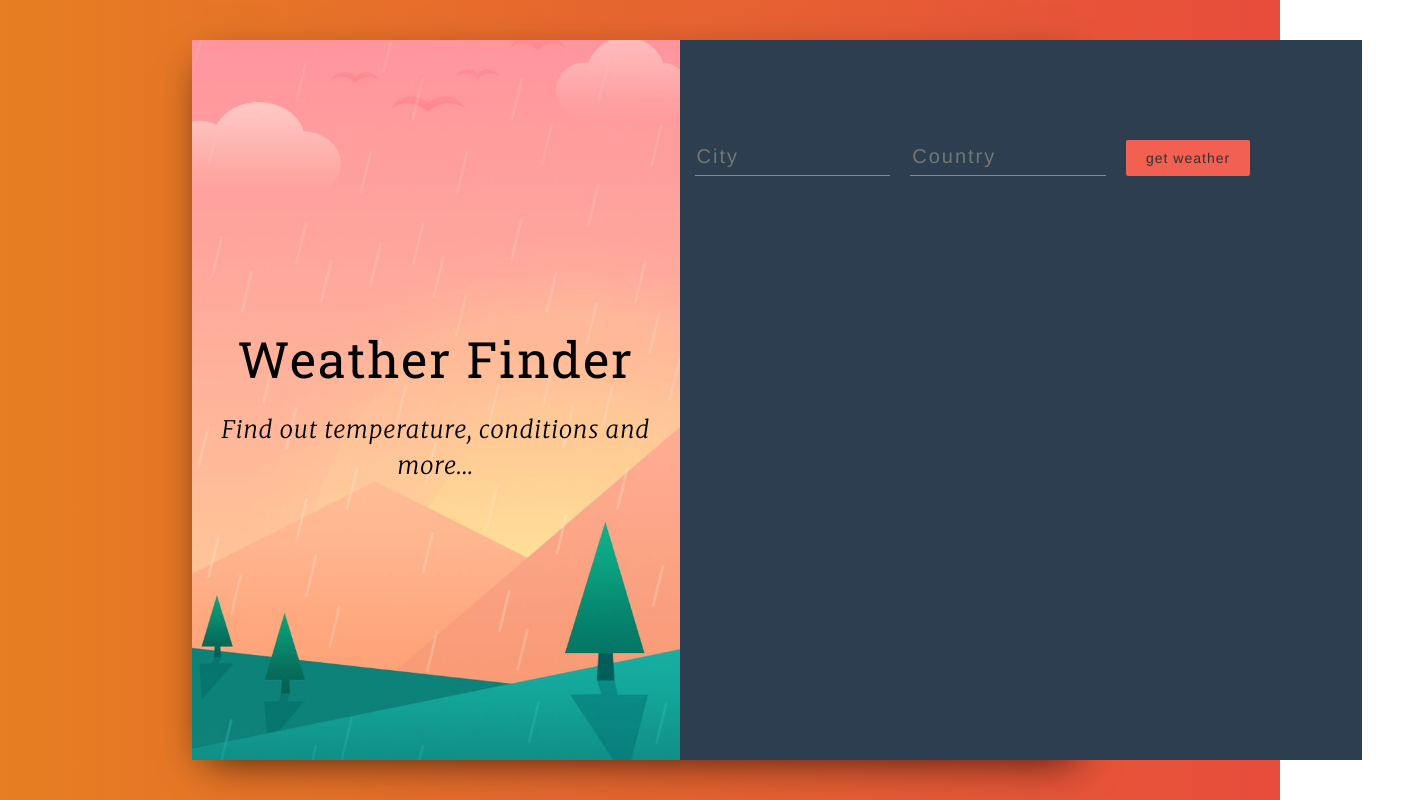
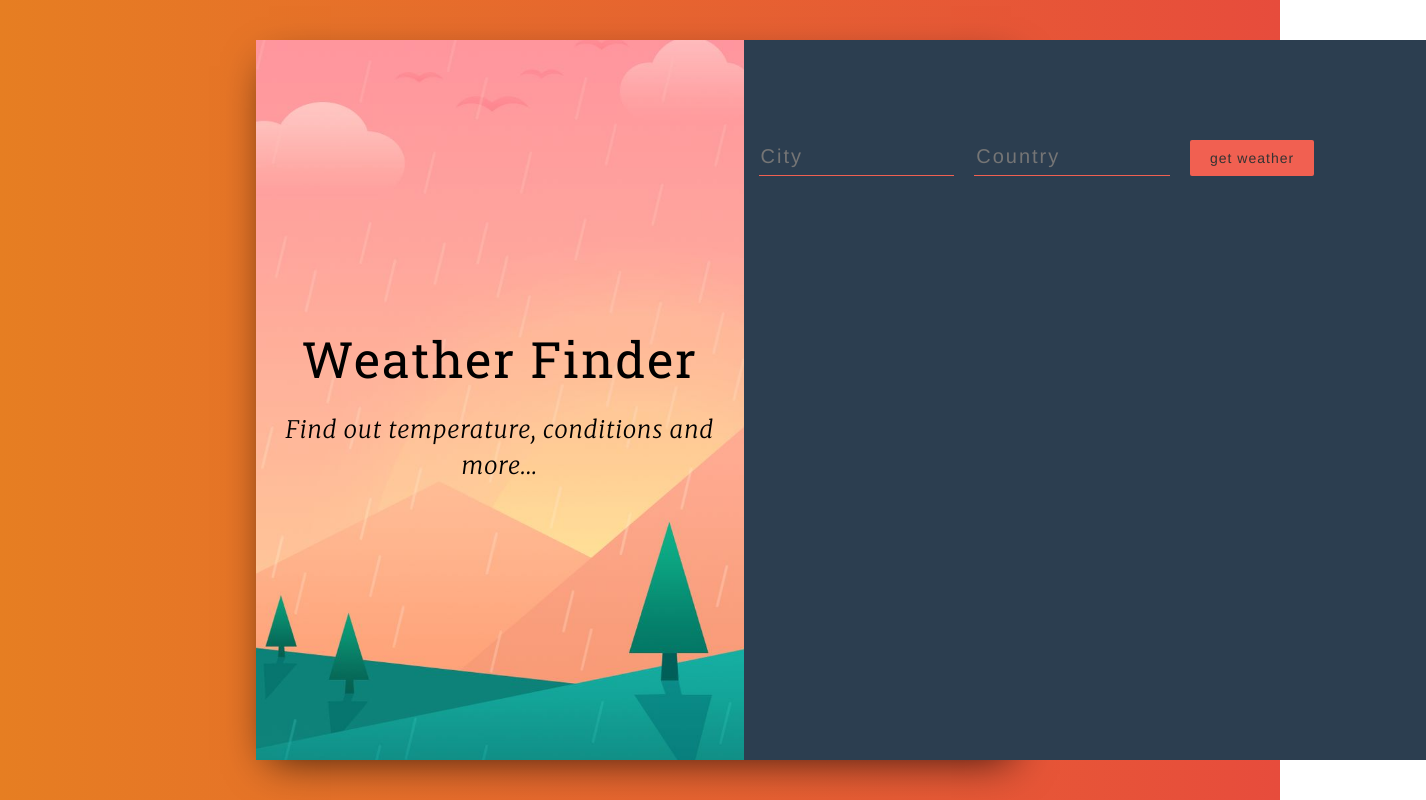
Before and after one commit to hithaishy/react-weather-app, a React (Create React App) app: page / in a window 1280 px wide. Shown: the whole page, 1426 px wide, since content can reach past the window. Built offline with nearby package versions, Linux system fonts and the light colour scheme.

Commit message:
screenwidth

```diff
--- a/package.json
+++ b/package.json
@@ -2,7 +2,7 @@
   "name": "weather-app",
   "version": "0.1.0",
   "private": true,
-  "main": "index.js",
+  "main": "App.js",
   "dependencies": {
     "bootstrap": "^3.3.7",
     "react": "^16.5.2",
--- a/src/App.css
+++ b/src/App.css
@@ -18,7 +18,7 @@ body {
   height: 90vh;
   background: #fff;
   box-shadow: 0px 13px 40px -13px rgba(0,0,0,0.75);
-  width: 70%;
+  width: 60%;
   margin: 0 auto;
 }
 
```
